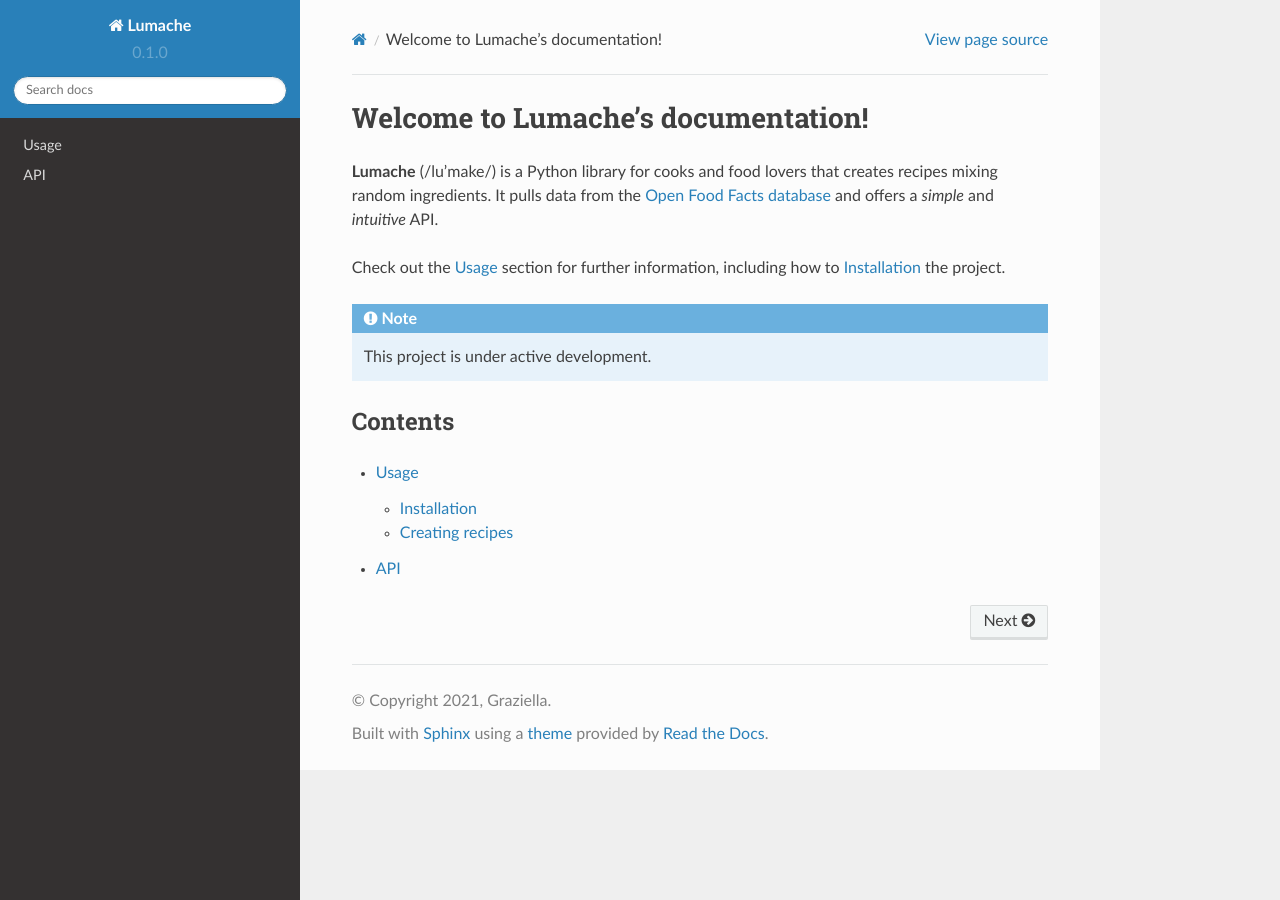
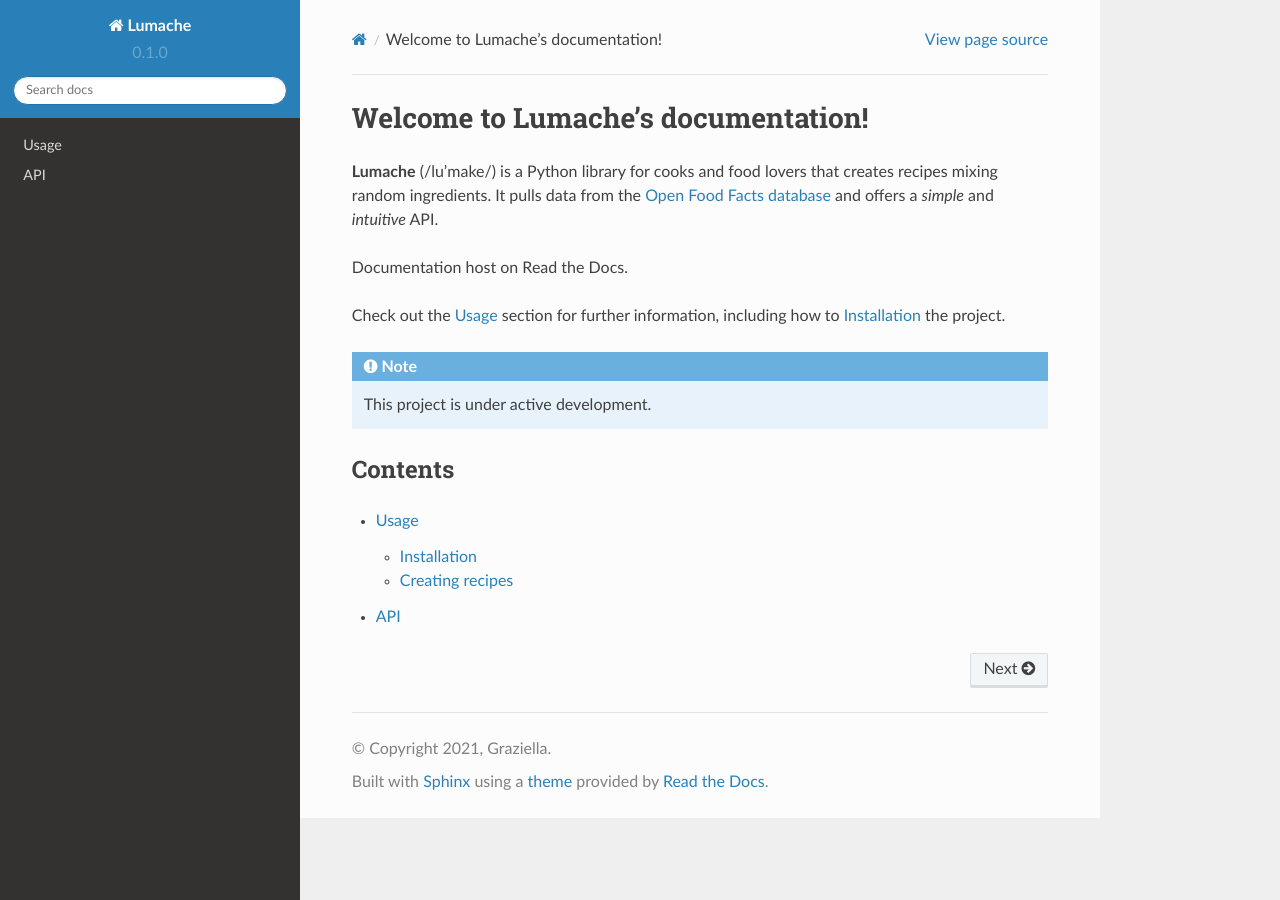
Before and after one commit to simplextech/pg3_docs, a Sphinx documentation site: the page built from docs/source/index.rst, in a window 1280 px wide. Built offline with Sphinx 7.4.7 and the Read the Docs theme 2.0.0, drawn with Linux system fonts in a browser that asks for light colours.

Commit message:
Update index.rst
testing PR builds

```diff
--- a/docs/source/index.rst
+++ b/docs/source/index.rst
@@ -5,6 +5,8 @@ Welcome to Lumache's documentation!
 that creates recipes mixing random ingredients.
 It pulls data from the `Open Food Facts database <https://world.openfoodfacts.org/>`_
 and offers a *simple* and *intuitive* API.
+
+Documentation host on Read the Docs.
 
 Check out the :doc:`usage` section for further information, including
 how to :ref:`installation` the project.
```
